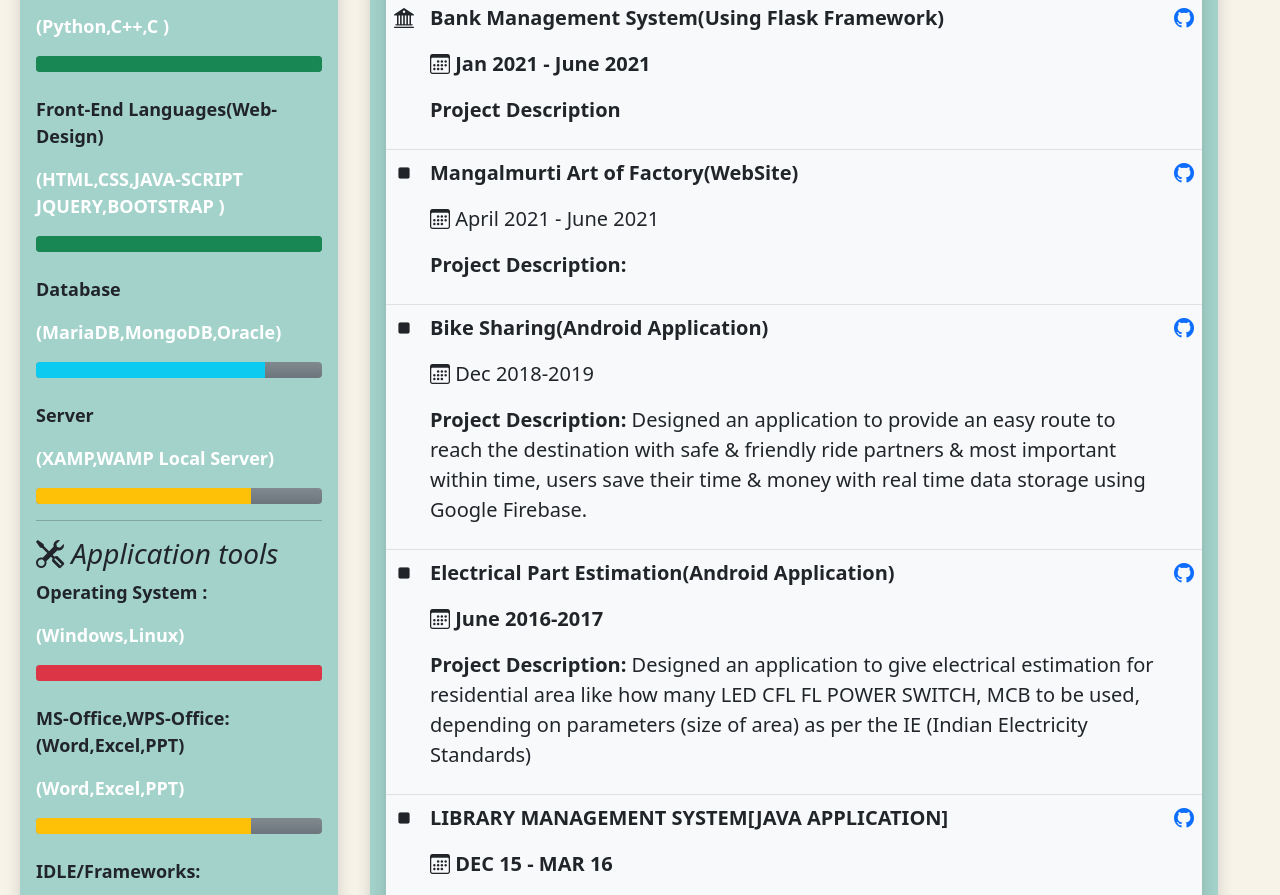
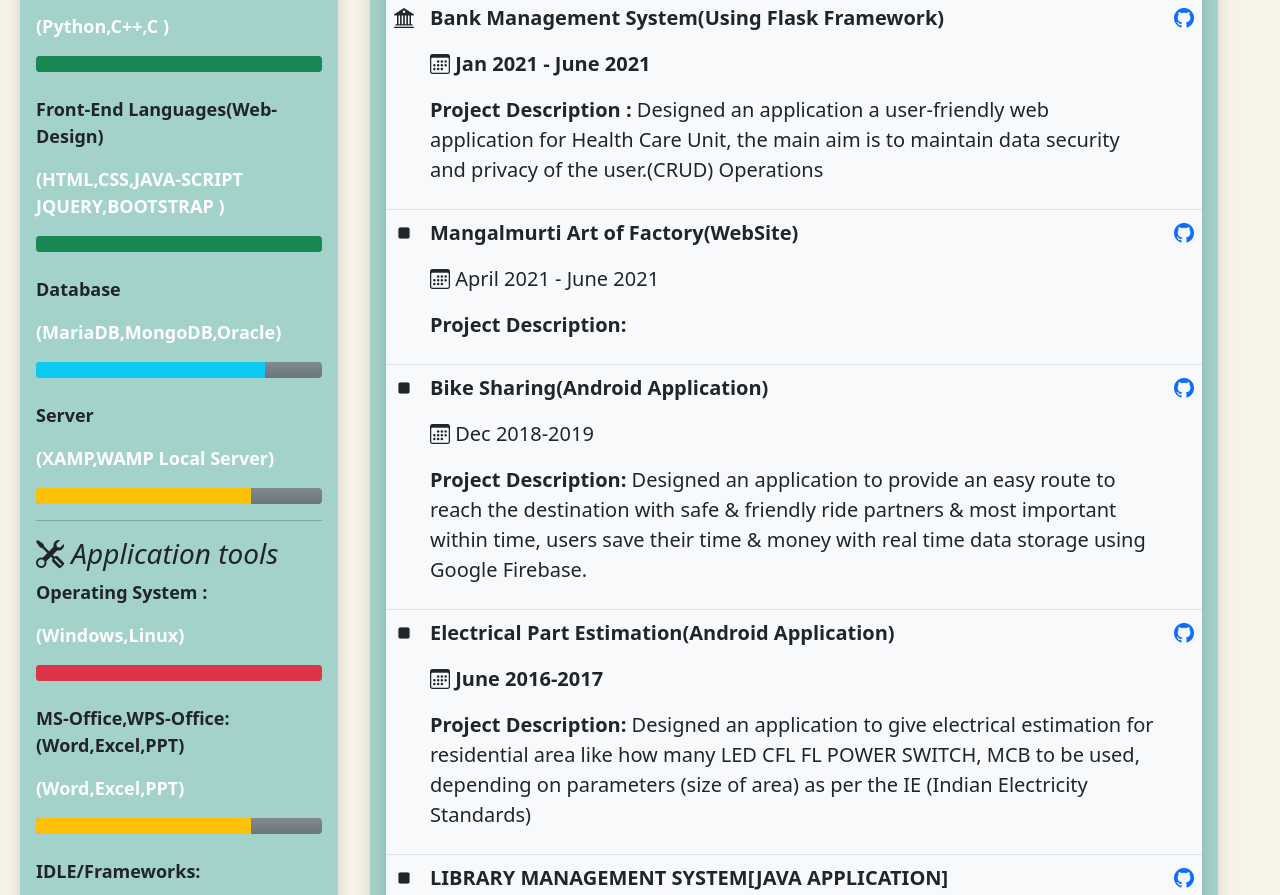
Before and after one commit to vipulwadekar/html_my_portfolio, a plain HTML site: page index.html in a window 1280 px wide. Shown: the part 965-1860 px from the top of the page. Drawn offline with nearby package versions, Linux system fonts and the light colour scheme.

Commit message:
Update index.html

```diff
--- a/index.html
+++ b/index.html
@@ -223,7 +223,7 @@
                   <td>
                     <strong><p>Bank Management System(Using Flask Framework)</p></strong>
                     <b><p><i class="bi bi-calendar3"></i> Jan 2021 - June 2021 </p></b>
-                    <b><p>Project Description</p></b>
+                    <p><b>Project Description : </b>Designed an application a user-friendly web application for Health Care Unit, the main aim is to maintain data security and privacy of the user.(CRUD) Operations</p>
                   </td>
                   <td><a href="https://vipulwadekar.github.io/python_bank_mangment_system/"><center><i class="bi bi-github"></i></center> </a></td>
                 </tr>
```
